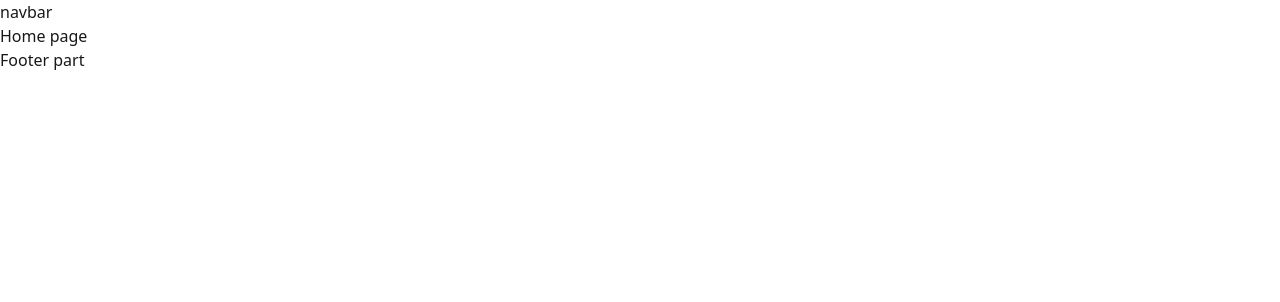
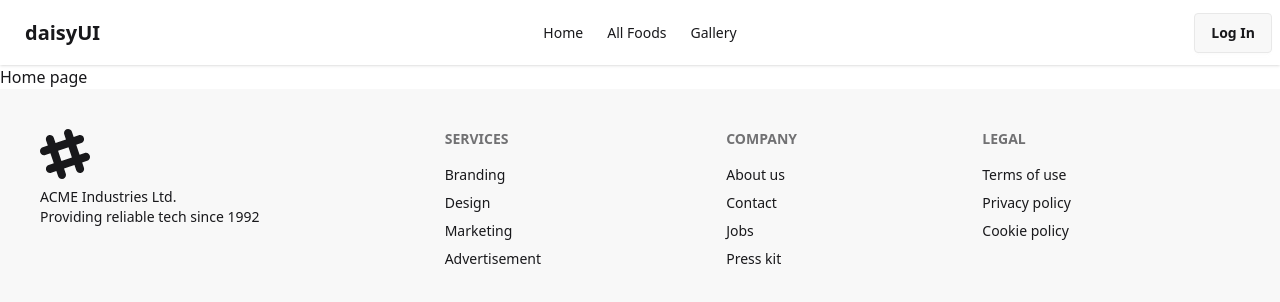
Before and after one commit to Sabbir-XD/Savory-Spoon, a React (Vite) app: page / in a window 1280 px wide. Shown: the top 302 px of the page. Built offline with nearby package versions, Linux system fonts and the light colour scheme.

Commit message:
full project setup complete

```diff
--- /dev/null
+++ b/src/pages/Gallery.jsx
@@ -0,0 +1,11 @@
+import React from 'react';
+
+const Gallery = () => {
+    return (
+        <div>
+            Gallery page
+        </div>
+    );
+};
+
+export default Gallery;
--- a/src/shared/Footer.jsx
+++ b/src/shared/Footer.jsx
@@ -2,9 +2,46 @@
 
 const Footer = () => {
   return (
-    <div>
-      <h1>Footer part</h1>
-    </div>
+    <footer className="footer sm:footer-horizontal bg-base-200 text-base-content p-10">
+      <aside>
+        <svg
+          width="50"
+          height="50"
+          viewBox="0 0 24 24"
+          xmlns="http://www.w3.org/2000/svg"
+          fillRule="evenodd"
+          clipRule="evenodd"
+          className="fill-current"
+        >
+          <path d="M22.672 15.226l-2.432.811.841 2.515c.33 1.019-.209 2.127-1.23 2.456-1.15.325-2.148-.321-2.463-1.226l-.84-2.518-5.013 1.677.84 2.517c.391 1.203-.434 2.542-1.831 2.542-.88 0-1.601-.564-1.86-1.314l-.842-2.516-2.431.809c-1.135.328-2.145-.317-2.463-1.229-.329-1.018.211-2.127 1.231-2.456l2.432-.809-1.621-4.823-2.432.808c-1.355.384-2.558-.59-2.558-1.839 0-.817.509-1.582 1.327-1.846l2.433-.809-.842-2.515c-.33-1.02.211-2.129 1.232-2.458 1.02-.329 2.13.209 2.461 1.229l.842 2.515 5.011-1.677-.839-2.517c-.403-1.238.484-2.553 1.843-2.553.819 0 1.585.509 1.85 1.326l.841 2.517 2.431-.81c1.02-.33 2.131.211 2.461 1.229.332 1.018-.21 2.126-1.23 2.456l-2.433.809 1.622 4.823 2.433-.809c1.242-.401 2.557.484 2.557 1.838 0 .819-.51 1.583-1.328 1.847m-8.992-6.428l-5.01 1.675 1.619 4.828 5.011-1.674-1.62-4.829z"></path>
+        </svg>
+        <p>
+          ACME Industries Ltd.
+          <br />
+          Providing reliable tech since 1992
+        </p>
+      </aside>
+      <nav>
+        <h6 className="footer-title">Services</h6>
+        <a className="link link-hover">Branding</a>
+        <a className="link link-hover">Design</a>
+        <a className="link link-hover">Marketing</a>
+        <a className="link link-hover">Advertisement</a>
+      </nav>
+      <nav>
+        <h6 className="footer-title">Company</h6>
+        <a className="link link-hover">About us</a>
+        <a className="link link-hover">Contact</a>
+        <a className="link link-hover">Jobs</a>
+        <a className="link link-hover">Press kit</a>
+      </nav>
+      <nav>
+        <h6 className="footer-title">Legal</h6>
+        <a className="link link-hover">Terms of use</a>
+        <a className="link link-hover">Privacy policy</a>
+        <a className="link link-hover">Cookie policy</a>
+      </nav>
+    </footer>
   );
 };
 
--- a/src/shared/Navbar.jsx
+++ b/src/shared/Navbar.jsx
@@ -1,9 +1,58 @@
 import React from "react";
+import { NavLink } from "react-router";
 
 const Navbar = () => {
+  const links = (
+    <>
+      <li>
+        <NavLink to="/">Home</NavLink>
+      </li>
+      <li>
+        <NavLink to="/AllFoods">All Foods</NavLink>
+      </li>
+      <li>
+        <NavLink to="/Gallery">Gallery</NavLink>
+      </li>
+    </>
+  );
   return (
-    <div>
-      <h1>navbar</h1>
+    <div className="navbar bg-base-100 shadow-sm">
+      <div className="navbar-start">
+        <div className="dropdown">
+          <div tabIndex={0} role="button" className="btn btn-ghost lg:hidden">
+            <svg
+              xmlns="http://www.w3.org/2000/svg"
+              className="h-5 w-5"
+              fill="none"
+              viewBox="0 0 24 24"
+              stroke="currentColor"
+            >
+              {" "}
+              <path
+                strokeLinecap="round"
+                strokeLinejoin="round"
+                strokeWidth="2"
+                d="M4 6h16M4 12h8m-8 6h16"
+              />{" "}
+            </svg>
+          </div>
+          <ul
+            tabIndex={0}
+            className="menu menu-sm dropdown-content bg-base-100 rounded-box z-1 mt-3 w-52 p-2 shadow"
+          >
+            {links}
+          </ul>
+        </div>
+        <a className="btn btn-ghost text-xl">daisyUI</a>
+      </div>
+      <div className="navbar-center hidden lg:flex">
+        <ul className="menu menu-horizontal px-1">
+          {links}
+        </ul>
+      </div>
+      <div className="navbar-end">
+        <a className="btn">Log In</a>
+      </div>
     </div>
   );
 };
```
Also changed, not shown: src/Router/router.jsx (+10 -0 lines).
